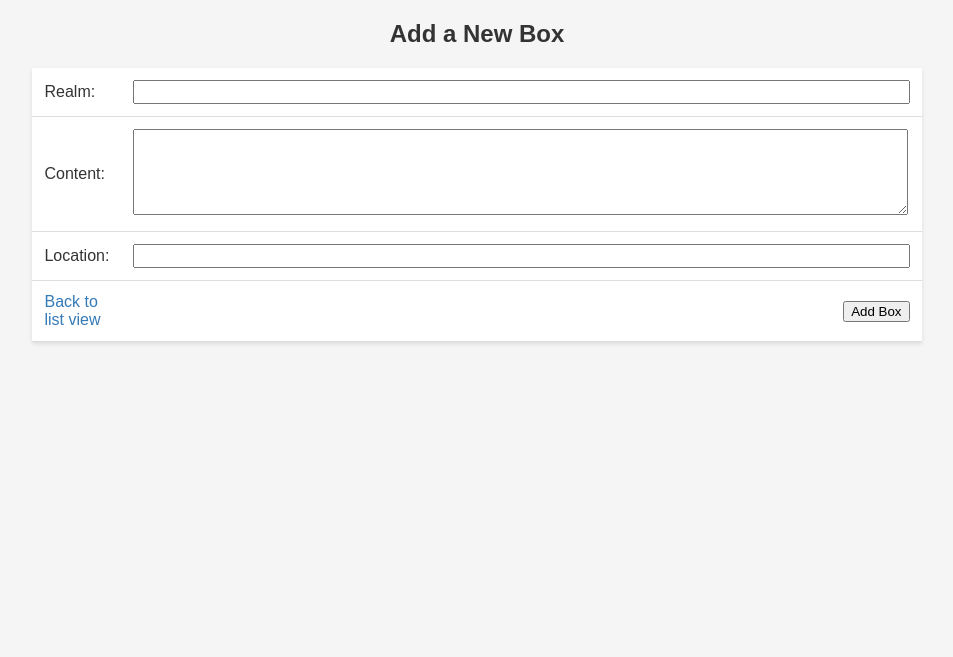
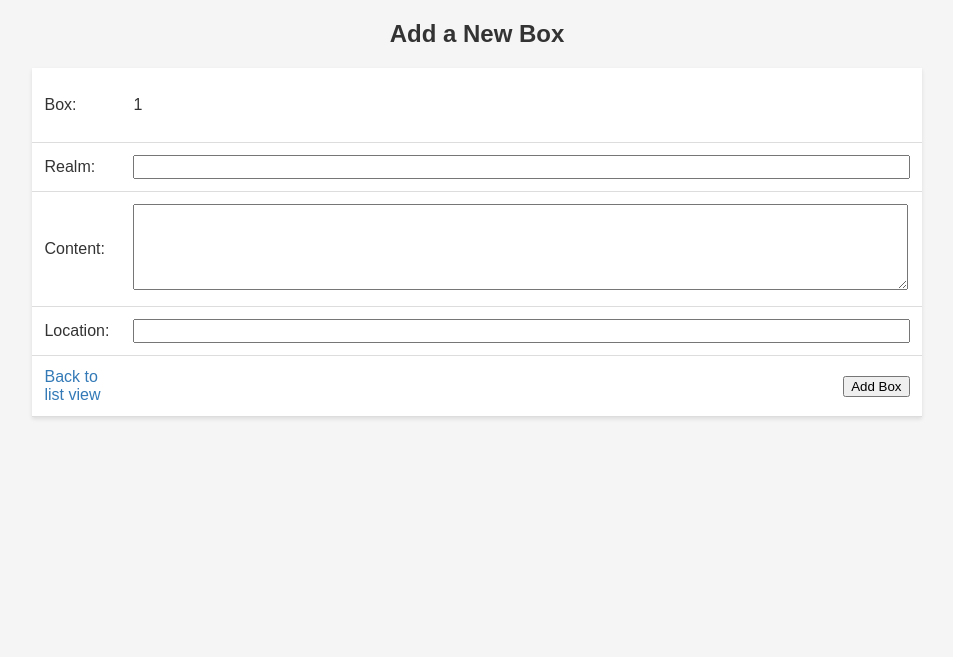
Before and after one commit to ckuelker/boxbrainiac, a Flask app: page /input in a window 1280 px wide. Shown: the top 657 px of the page, without its empty margins (163-1116 px from the left). Run offline with Flask 3, Linux system fonts and the light colour scheme.

Commit message:
Display ID as box number in GUI

```diff
--- a/boxbrainiac/main.py
+++ b/boxbrainiac/main.py
@@ -55,11 +55,7 @@ def run_app():
         except (TypeError, KeyError) as e:
             raise DataProcessingError('DAT-006', str(e))
         data = store.read_yaml(cfg)
-        if data['available_ids']:
-            new_id = data['available_ids'].pop(0)  # Use the smallest available ID
-        else:
-            new_id = len(data[cfg['ns']]) + 1
-
+        new_id = util.get_expected_new_id(cfg, data) # Use the smallest available ID
         new_box = {
             'id': new_id,
             'realm': realm,
@@ -153,7 +149,8 @@ def run_app():
 
     @app.route('/input')
     def input_view():
-        return render_template('input_view.html', copyright=cfg['copyright'])
+        new_id = util.get_expected_new_id(cfg, store.read_yaml(cfg))
+        return render_template('input_view.html', id=new_id, copyright=cfg['copyright'])
 
     @app.route('/search', methods=['GET'])
     def search_view():
--- a/boxbrainiac/templates/edit_view.html
+++ b/boxbrainiac/templates/edit_view.html
@@ -12,7 +12,9 @@
     <form action="{{ url_for('edit_box', box_id=box.id) }}" method="post">
         <input type="hidden" name="id" value="{{ box.id }}">
         <table>
-            <tr><td><label for="realm">Realm:</label></td>
+            <tr><td><label for="id">Box:</label></td>
+		    <td><p id="id" name="id" style="font-size: 16px; width: 80ch; font-family: 'Courier New', monospace; font-weight: bold;">{{ box.id }}</p></td></tr>
+                <td><label for="realm">Realmx:</label></td>
                 <td><input type="text" id="realm" name="realm" value="{{ box.realm }}" style="font-size: 16px; width: 80ch; font-family: 'Courier New', monospace; font-weight: bold;" required></td></tr>
             <tr><td><label for="content">Content:</label></td>
                 <td><textarea id="content" name="content" style="font-size: 16px; width: 80ch; height: 5em; font-family: 'Courier New', monospace; font-weight: bold;" required>{{ box.content }}</textarea></td></tr>
--- a/boxbrainiac/templates/input_view.html
+++ b/boxbrainiac/templates/input_view.html
@@ -11,6 +11,10 @@
     <h1>Add a New Box</h1>
     <form action="{{ url_for('manage_boxes') }}" method="post">
         <table>
+            <tr>
+                <td><label for="id">Box:</label></td>
+		<td><p id="id" name="id"> {{ id }}</p></td>
+            </tr>
             <tr>
                 <td><label for="realm">Realm:</label></td>
                 <td><input type="text" id="realm" name="realm" required></td>
--- a/boxbrainiac/templates/list_view.html
+++ b/boxbrainiac/templates/list_view.html
@@ -11,7 +11,7 @@
     <h1>List of Boxes</h1>
     <table>
         <tr>
-            <th>ID</th>
+            <th>Box</th>
             <th>Realm</th>
             <th>Content</th>
             <th>Location</th>
--- a/boxbrainiac/util.py
+++ b/boxbrainiac/util.py
@@ -2,6 +2,9 @@
 import os
 from boxbrainiac.debug import logger
 
+# find_box_index:
+#   Find the index of the box with the given id
+#   If no box with the given id is found, return None
 def find_box_index(cfg, data, box_id):
     for index, box in enumerate(data[cfg['ns']]):
         if box['id'] == box_id:
@@ -9,3 +12,16 @@ def find_box_index(cfg, data, box_id):
             return index
     logger.debug(" - Found no last used index")
     return None
+
+# get_expected_new_id:
+#   Get the expected new id for the next box
+#   If there are available ids, use the first one
+#   Otherwise, use the next integer
+def get_expected_new_id(cfg, data):
+    logger.debug(" - Get expected new id")
+    if data['available_ids']:
+        new_id = data['available_ids'].pop(0)
+    else:
+        new_id = len(data[cfg['ns']]) + 1
+    logger.debug(" - Expected new id: {}".format(str(new_id)))
+    return new_id
--- a/setup.py
+++ b/setup.py
@@ -9,7 +9,7 @@ def read(*paths):
 
 setup(
     name='boxbrainiac',
-    version='0.1.0', # Semantic versioning MAJOR.MINOR.PATCH
+    version='0.1.1', # Semantic versioning MAJOR.MINOR.PATCH
     description='Web application to manage box content, realm and location',
     long_description=(read('README.md') + '\n\n'),
     license="GPLv3+",
```
Also changed, not shown: tests/test_util.py (+16 -1 lines), README.md, boxbrainiac/static/i/list-of-boxes-v0.1.1.png (added).
